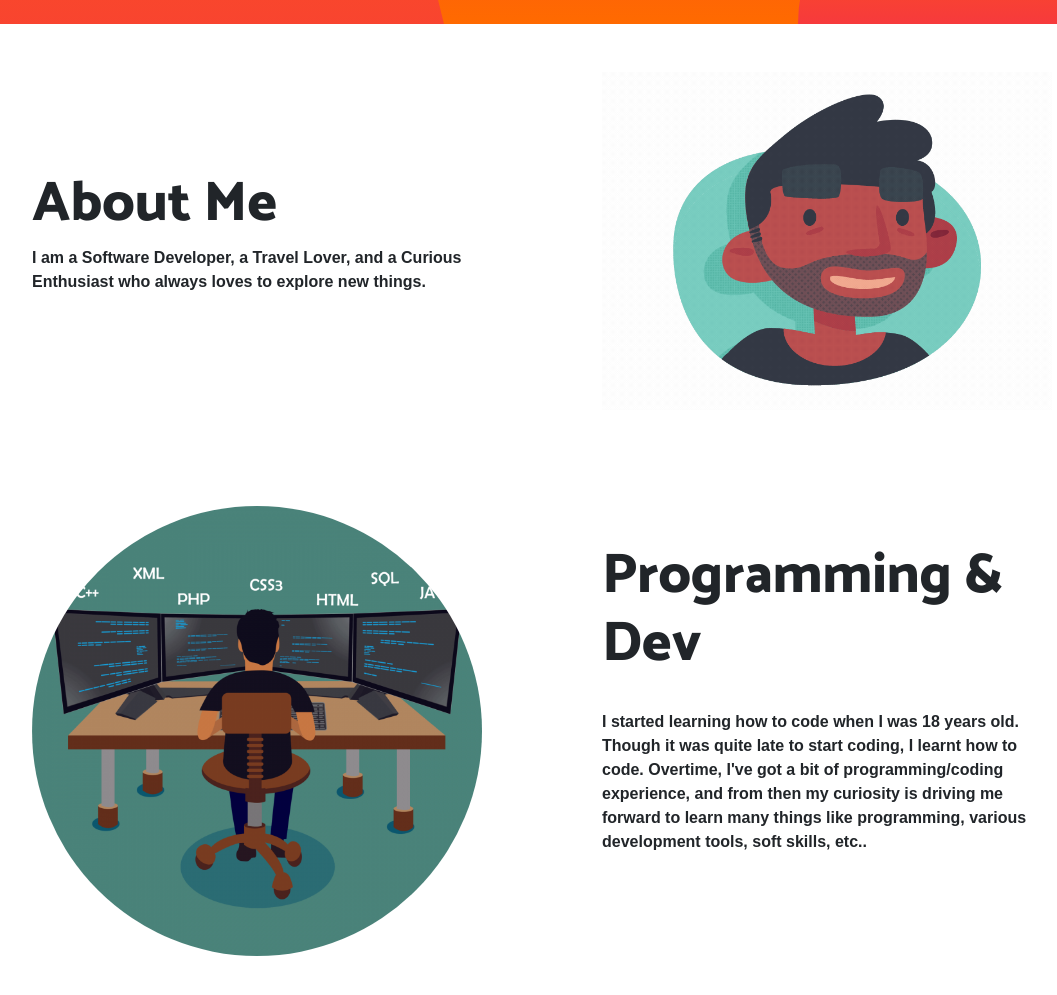
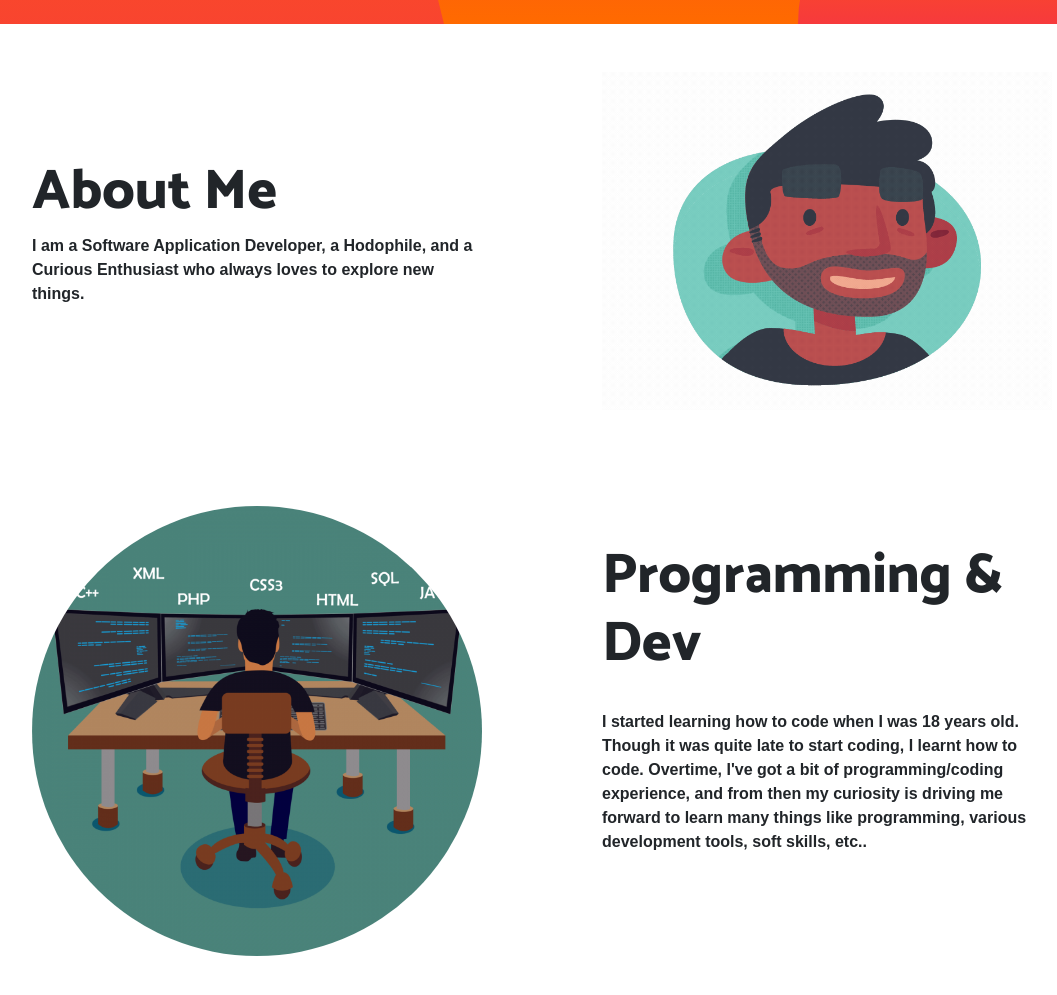
Before and after one commit to Svarpy/YcK, a plain HTML site: page index.html in a window 1280 px wide. Shown: the part 676-1671 px from the top of the page, without its empty margins (98-1155 px from the left). Drawn offline with nearby package versions, Linux system fonts and the light colour scheme; a script that the page names is missing.

Commit message:
Update index.html

```diff
--- a/index.html
+++ b/index.html
@@ -60,7 +60,7 @@
                 <div class="p-5">
                     <h2 class="display-4">About Me</h2>
                     <p>
-                        <strong>I am a Software Developer, a Travel Lover, and a Curious Enthusiast who always loves to explore new things.</strong>
+                        <strong>I am a Software Application Developer, a Hodophile, and a Curious Enthusiast who always loves to explore new things.</strong>
                     </p>
                 </div>
             </div>
```
